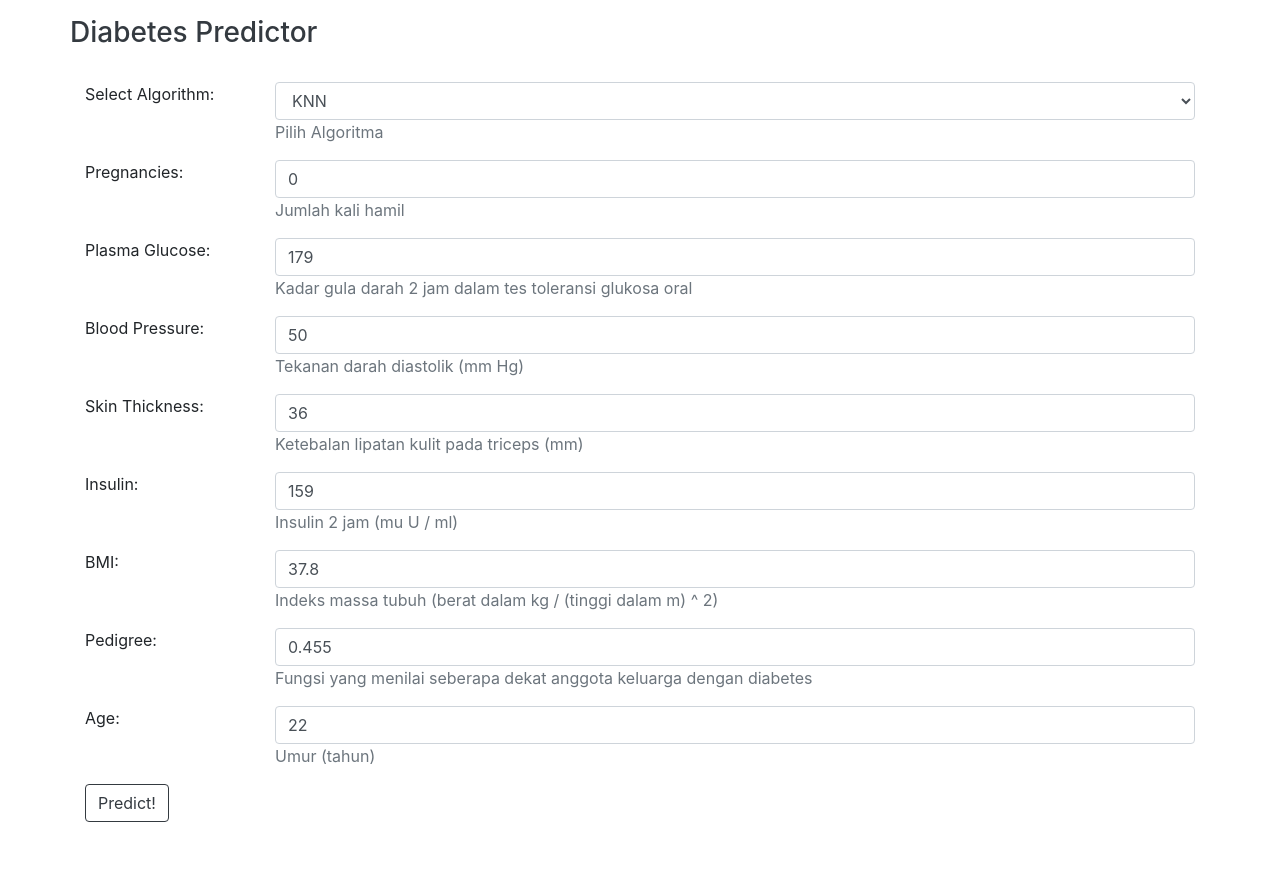
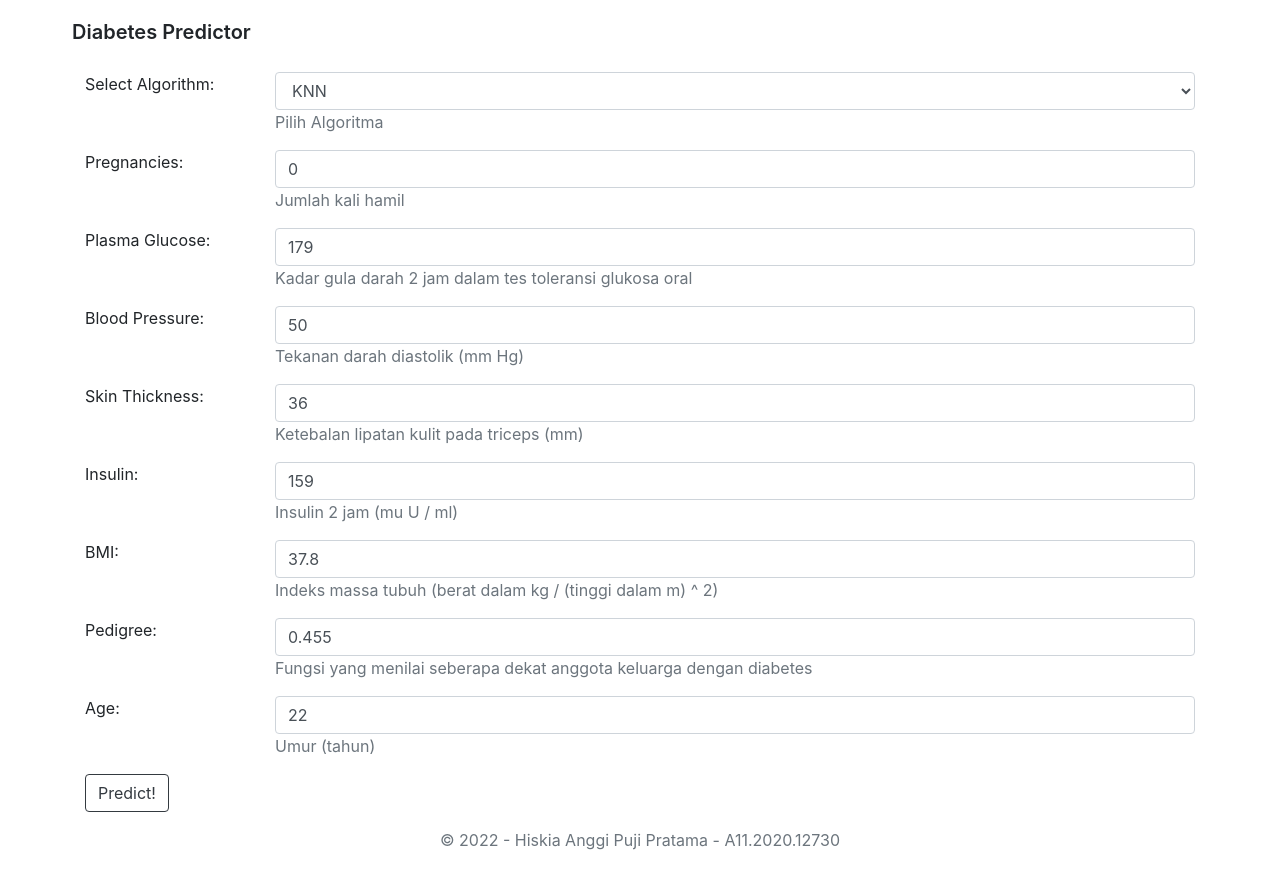
Before and after one commit to hiskiapp/diabetes-prediction-app, a Flask app: page / in a window 1280 px wide. Before the commit the page ends 822 px from the top, so only its background shows below. Run offline with Flask 2, Linux system fonts and the light colour scheme; some libraries are stand-ins or nearby versions; some web fonts are replaced.

Commit message:
fix: wording & layout

```diff
--- a/templates/home.html
+++ b/templates/home.html
@@ -4,13 +4,12 @@
 
 <!-- Starts image section -->
 <div class="row justify-content-md-left mb-4">
-  <h3 class='text-dark'>Diabetes Predictor</h3>
+  <div placeholder="Heading 3" style="max-width: 100%; width: 100%; white-space: pre-wrap; word-break: break-word; caret-color: rgb(55, 53, 47); padding: 3px 2px; font-family: ui-sans-serif, -apple-system, BlinkMacSystemFont, &quot;Segoe UI&quot;, Helvetica, &quot;Apple Color Emoji&quot;, Arial, sans-serif, &quot;Segoe UI Emoji&quot;, &quot;Segoe UI Symbol&quot;; font-weight: 600; font-size: 1.25em; line-height: 1.3;" contenteditable="false">Diabetes Predictor</div>
 </div>
 
 <!-- Starts form section -->
 <div class="form-container ">
   <form class="form-horizontal" action="/predict" method="post" id="result-form">
-    <!-- Select Algorithm: KNN, Naive Bayes -->
     <div class="form-group row">
       <label class="control-label col-sm-2" for="algo">Select Algorithm:</label>
       <div class="col-sm-10">
@@ -97,6 +96,11 @@
   </form>
   <!-- Ends form section -->
 
+  <!-- Starts Copyrights-->
+  <div class="row justify-content-md-center mb-4">
+    <p class='text-muted'>© 2022 - Hiskia Anggi Puji Pratama - A11.2020.12730</p>
+  </div>
+
 </div>
 
 
@@ -172,10 +176,10 @@
     })
       .then((response) => response.json())
       .then((data) => {
-        let text = "Data diatas <br><b>tidak memiliki kemungkinan terkena diabetes</b>";
+        let text = "Data yang dimasukkan <br><b>tidak memiliki kemungkinan terkena diabetes</b>";
         let icon = "info"
         if(data.prediction == 1){
-          text = "Data diatas memiliki <br><b>kemungkinan terkena diabetes</b>";
+          text = "Data yang dimasukkan memiliki <br><b>kemungkinan terkena diabetes</b>";
           icon = "warning"
         }
         Swal.fire({
--- a/templates/layout.html
+++ b/templates/layout.html
@@ -5,7 +5,11 @@
     <meta charset="utf-8">
     <meta name="viewport" content="width=device-width, initial-scale=1, shrink-to-fit=no">
     <link rel="stylesheet" href="https://maxcdn.bootstrapcdn.com/bootstrap/4.0.0/css/bootstrap.min.css">
-    <title> Predict Diabetes </title>
+    <link rel="stylesheet" href="https://rsms.me/inter/inter.css">
+    <title>Diabetes Predictor</title>
+    <style>
+        * { font-family: "Inter" !important; }
+    </style>
 </head>
 <body>
 <div class="container pt-3">
```
